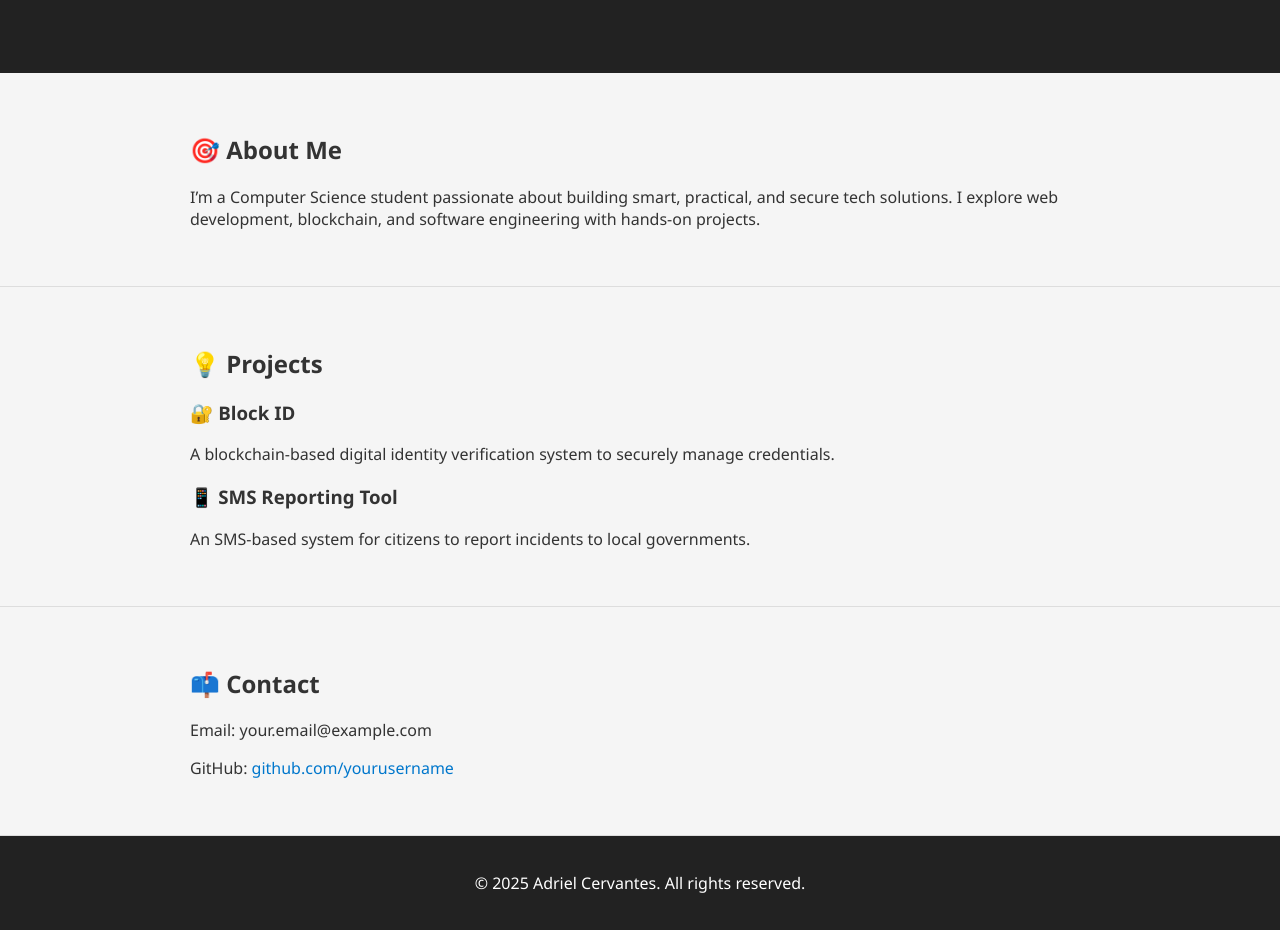
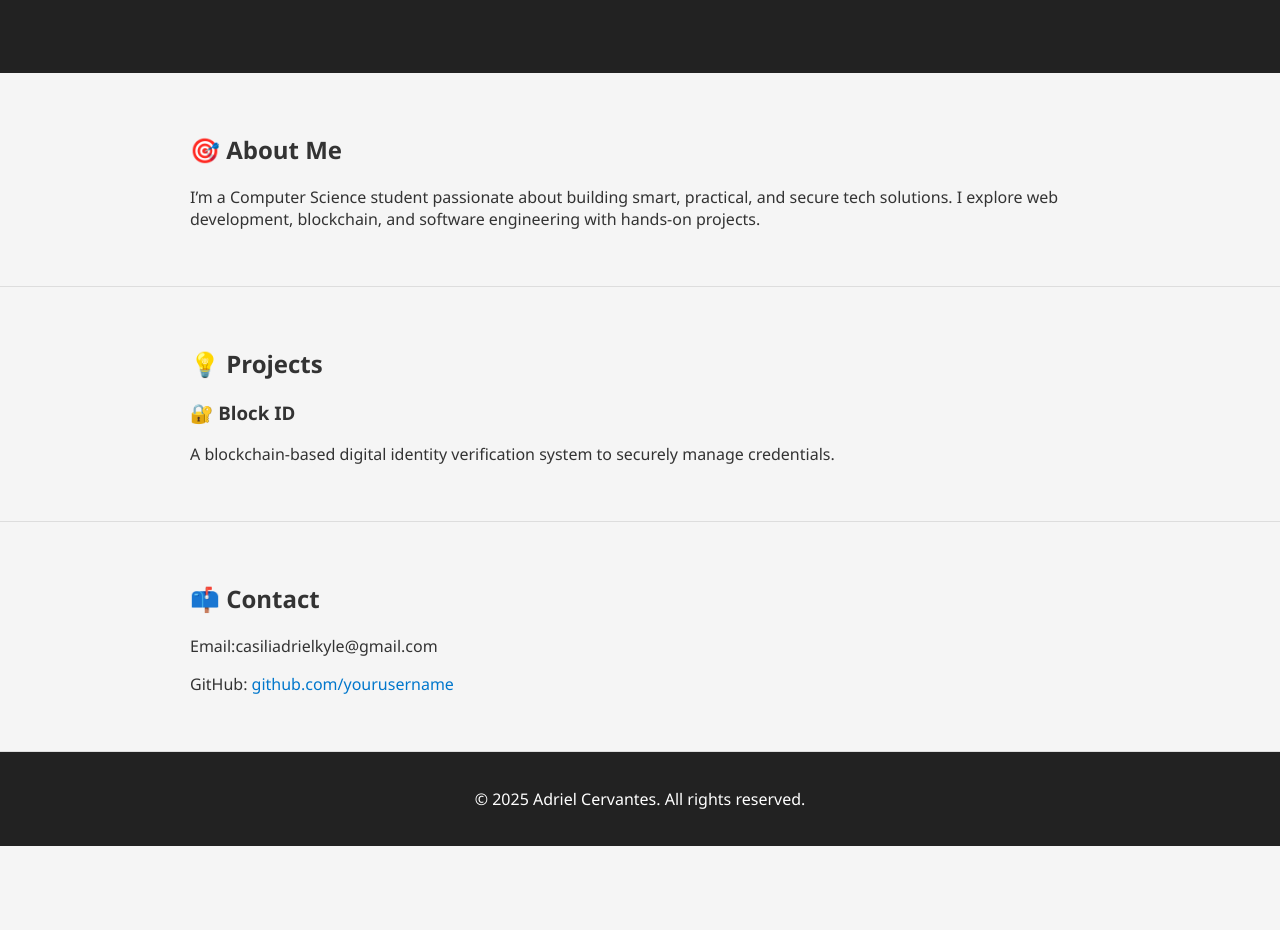
Before and after one commit to thisiselyk/Adriel-Cervantes, a plain HTML site: page webpage.html in a window 1280 px wide. Shown: the part 171-1101 px from the top of the page. After the commit the page ends 1017 px from the top, so only its background shows below. Drawn offline with Linux system fonts and the light colour scheme.

Commit message:
Update webpage.html

```diff
--- a/webpage.html
+++ b/webpage.html
@@ -29,16 +29,12 @@
         <p>A blockchain-based digital identity verification system to securely manage credentials.</p>
       </div>
       <div class="project-card">
-        <h3>📱 SMS Reporting Tool</h3>
-        <p>An SMS-based system for citizens to report incidents to local governments.</p>
-      </div>
-    </div>
   </section>
 
   <section class="contact">
     <div class="container">
       <h2>📫 Contact</h2>
-      <p>Email: your.email@example.com</p>
+      <p>Email:casiliadrielkyle@gmail.com</p>
       <p>GitHub: <a href="https://github.com/yourusername" target="_blank">github.com/yourusername</a></p>
     </div>
   </section>
```
